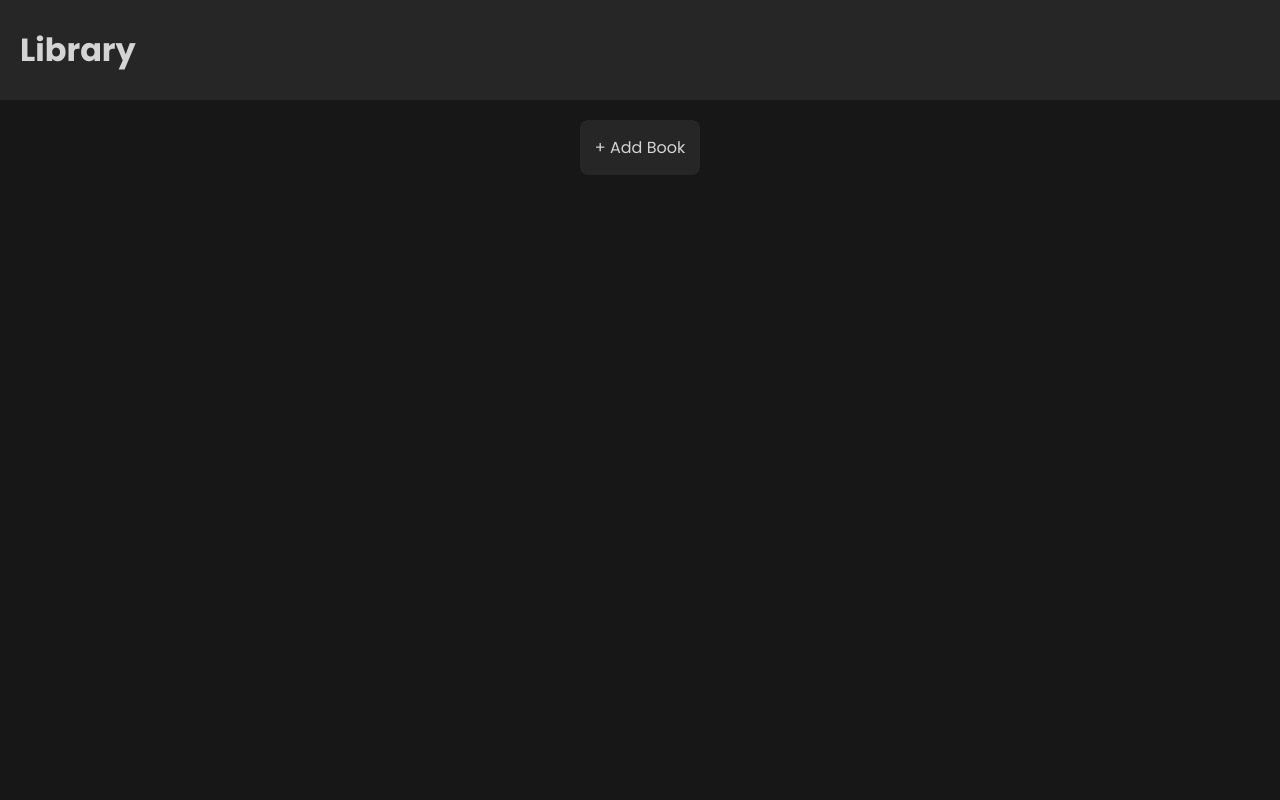
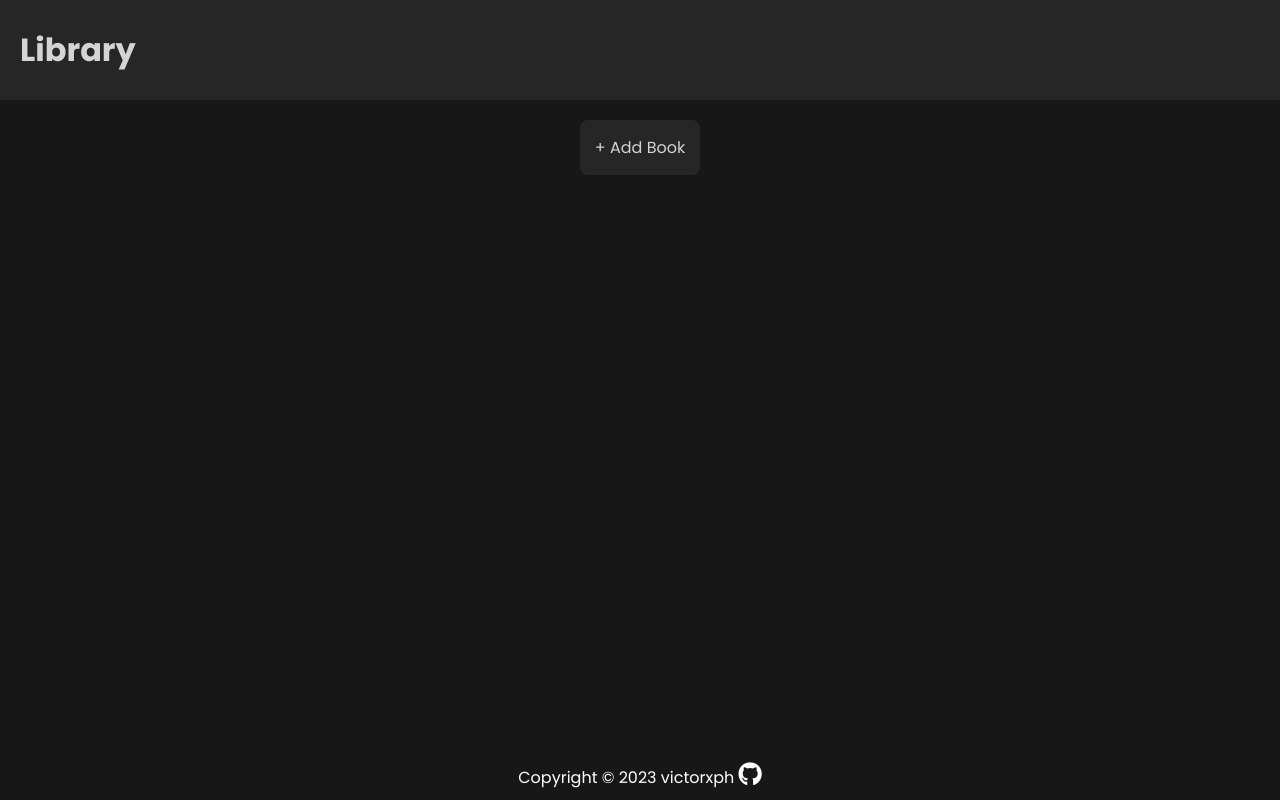
Before and after one commit to victorxph/odin-library, a plain HTML site: page index.html in a window 1280 px wide. Drawn offline with Linux system fonts and the light colour scheme.

Commit message:
1.0.1 Add footer

```diff
--- a/index.html
+++ b/index.html
@@ -72,7 +72,16 @@
 
     </dialog>
 
+    <footer>
+        Copyright ©
+        <script>
+          document.write(new Date().getFullYear())
+        </script>
+        <a href="https://github.com/victorxph" target="_blank" class="gitHubLink">victorxph</a>
+            <a href="https://github.com/victorxph" target="_blank" class="gitHubLink"><i class="fab fa-github"></i></a>
+    </footer>
+
 </body>
-
+<script src="https://kit.fontawesome.com/4c536a6bd5.js" crossorigin="anonymous"></script>
 <script src="script.js"></script>
 </html>
--- a/scss/style.scss
+++ b/scss/style.scss
@@ -185,3 +185,37 @@ input[type="number"]::-webkit-outer-spin-button {
   -webkit-appearance: none;
   margin: 0;
 }
+
+footer{
+
+    position: fixed;
+    bottom: 10px;
+    left: 50%;
+    color: white;
+    transform: translate(-50%);
+
+
+}
+
+a.gitHubLink, a.gitHubLink:visited{
+
+    text-decoration: none;
+    color: white;
+
+}
+
+.fa-github {
+
+    color: white;
+    font-size: 24px;
+    transition: transform 0.3s ease-in-out;
+
+}
+
+.fa-github:hover {
+
+    transform: scale(1.2);
+    box-shadow: 0 0 0.5rem #ffffff7a;
+    border-radius: 15px;
+
+}
```
Also changed, not shown: css/style.css.
